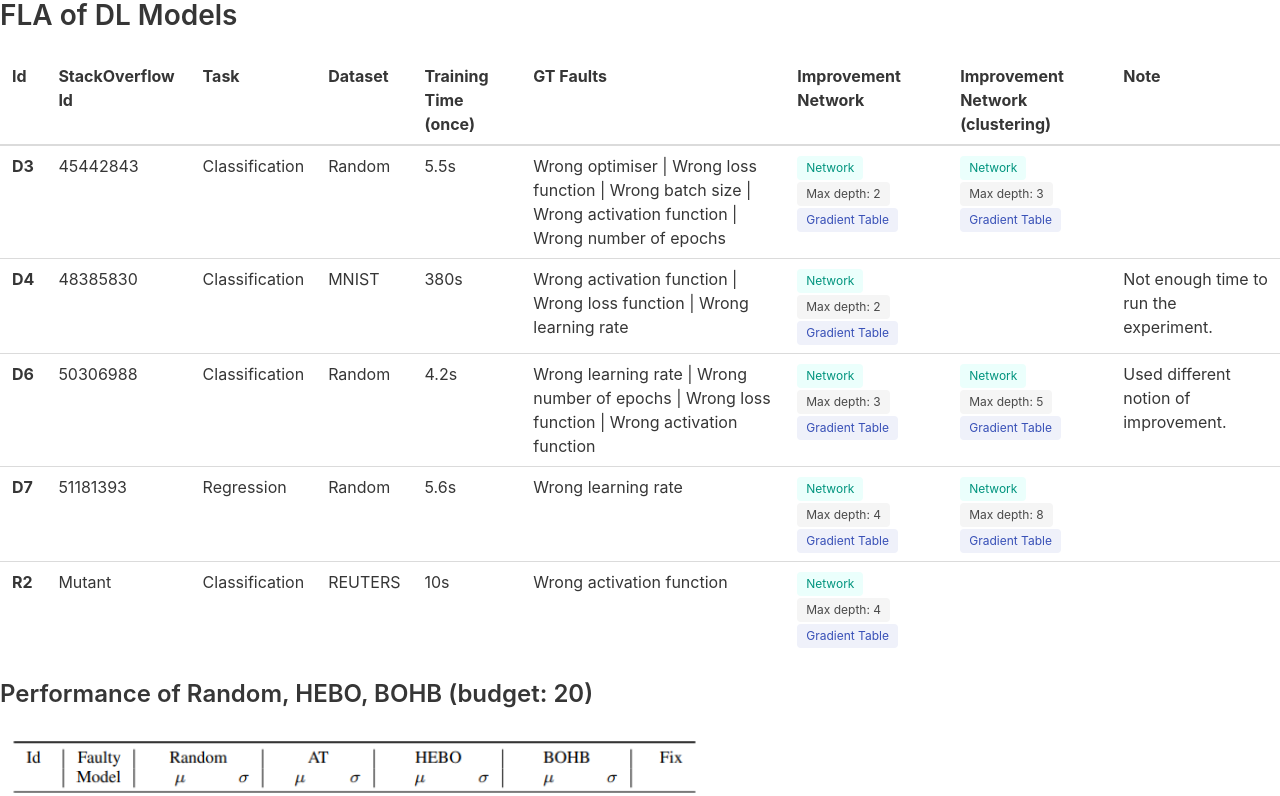
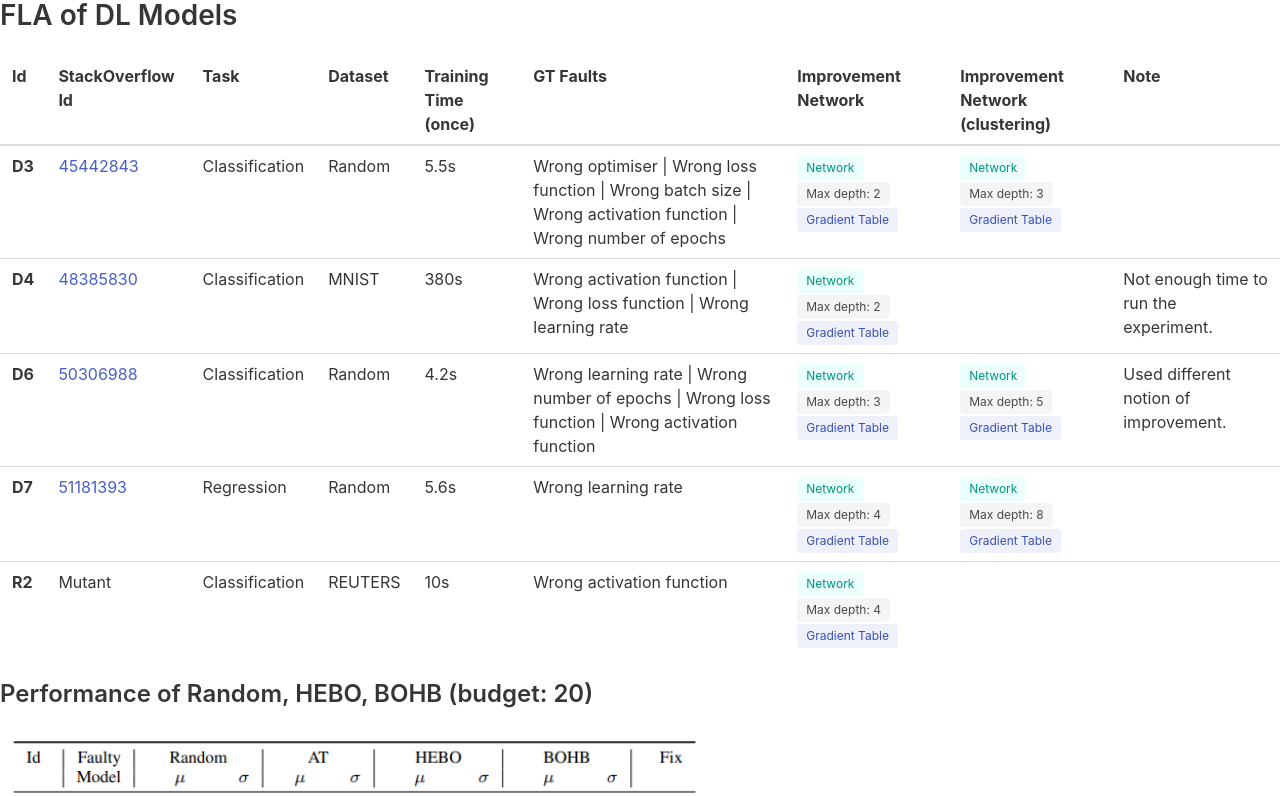
Before and after one commit to dbr7/nx_example1, a plain HTML site: page index.html in a window 1280 px wide. Shown: the top 796 px of the page. Drawn offline with nearby package versions, Linux system fonts and the light colour scheme.

Commit message:
Add SO URL

```diff
--- a/index.html
+++ b/index.html
@@ -30,7 +30,7 @@
             <tbody>
                 <tr>
                     <th>D3</th>
-                    <td>45442843</td>
+                    <td><a href="https://stackoverflow.com/questions/45442843" target="_blank">45442843</a></td>
                     <td>Classification</td>
                     <td>Random</td>
                     <td>5.5s</td>
@@ -57,7 +57,7 @@
                 </tr>
                 <tr>
                     <th>D4</th>
-                    <td>48385830</td>
+                    <td><a href="https://stackoverflow.com/questions/48385830" target="_blank">48385830</a></td>
                     <td>Classification</td>
                     <td>MNIST</td>
                     <td>380s</td>
@@ -76,7 +76,7 @@
                 </tr>
                 <tr>
                     <th>D6</th>
-                    <td>50306988</td>
+                    <td><a href="https://stackoverflow.com/questions/50306988" target="_blank">50306988</a></td>
                     <td>Classification</td>
                     <td>Random</td>
                     <td>4.2s</td>
@@ -103,7 +103,7 @@
                 </tr>
                 <tr>
                     <th>D7</th>
-                    <td>51181393</td>
+                    <td><a href="https://stackoverflow.com/questions/51181393" target="_blank">51181393</a></td>
                     <td>Regression</td>
                     <td>Random</td>
                     <td>5.6s</td>
```
